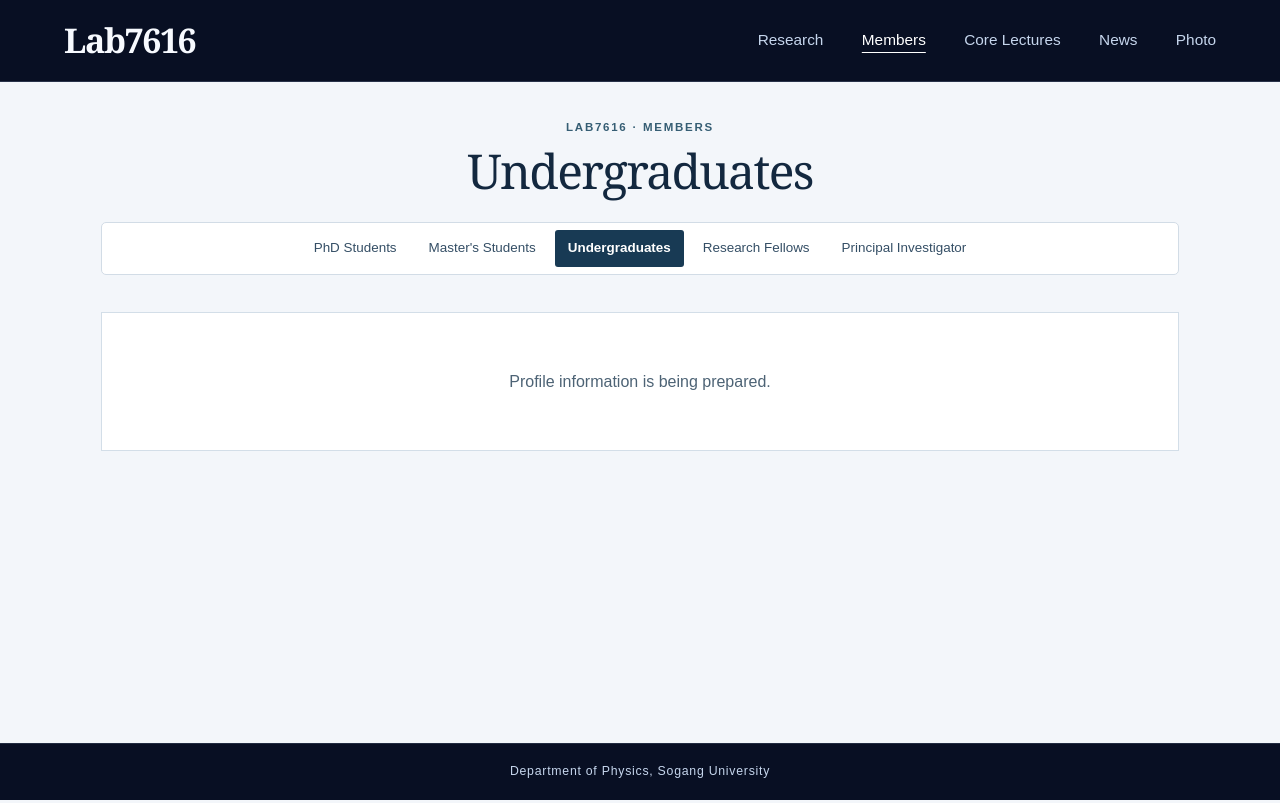
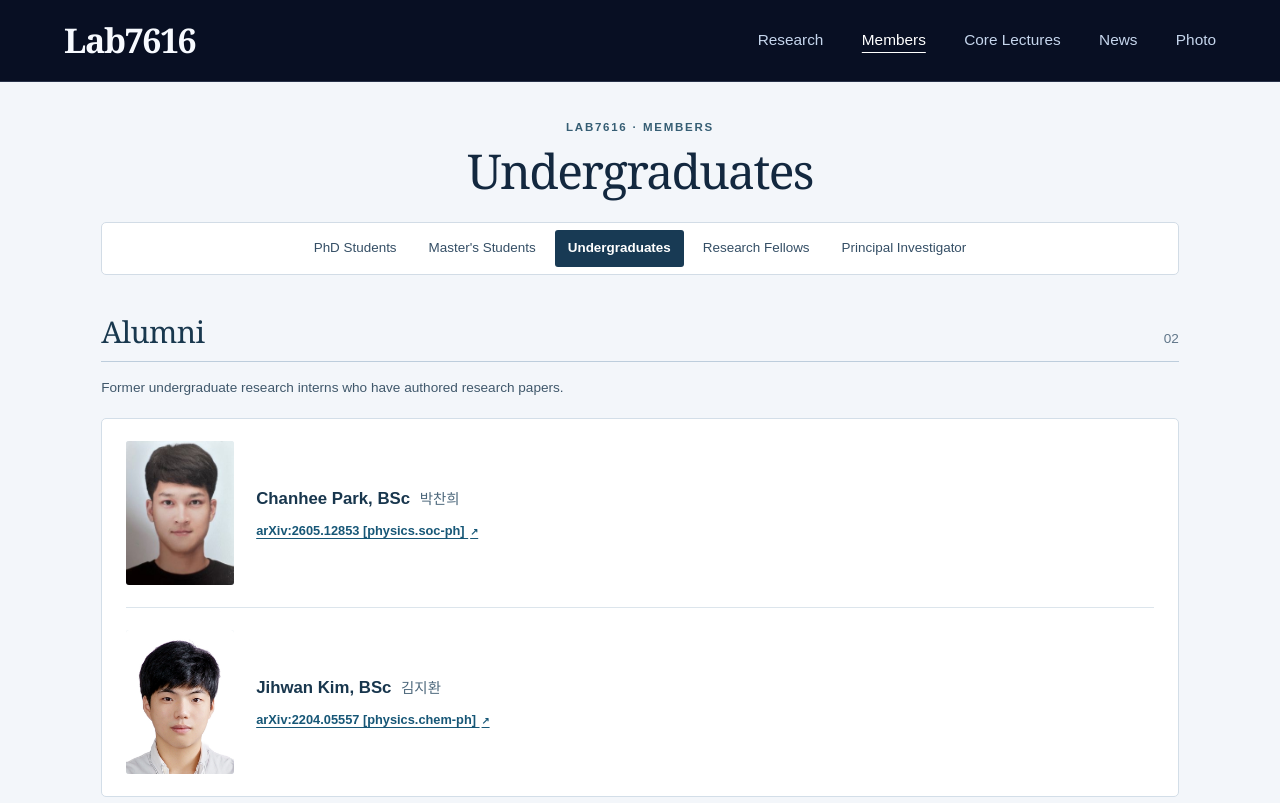
Before and after one commit to Lab7616/Lab7616.github.io, a plain HTML site: page members/undergraduates.html in a window 1280 px wide. Shown: the top 803 px of the page. Drawn offline with Linux system fonts and the light colour scheme.

Commit message:
Add files via upload

```diff
--- a/members/undergraduates.html
+++ b/members/undergraduates.html
@@ -1,4 +1,156 @@
-<!doctype html>
-<html lang="en"><head><meta charset="utf-8"><meta name="viewport" content="width=device-width, initial-scale=1"><meta name="description" content="Undergraduates at Lab7616, Sogang University"><title>Undergraduates | Lab7616</title><link rel="stylesheet" href="../css/style.css"><link rel="stylesheet" href="members.css"></head>
-<body class="members-page"><a class="skip-link" href="#main">Skip to content</a><header class="site-header"><a class="brand" href="../index.html" aria-label="Lab7616 home">Lab7616</a><nav aria-label="Main navigation"><a href="../research.html">Research</a><a href="phd.html" aria-current="true">Members</a><a href="../core-lectures.html">Core Lectures</a><a href="../news.html">News</a><a href="../photo.html">Photo</a></nav></header>
-<main id="main" class="members-main"><div class="members-intro"><p class="overline">Lab7616 · Members</p><h1>Undergraduates</h1></div><nav class="member-nav" aria-label="Member categories"><a href="phd.html">PhD Students</a><a href="masters.html">Master&#x27;s Students</a><a href="undergraduates.html" aria-current="page">Undergraduates</a><a href="research-fellows.html">Research Fellows</a><a href="pi.html">Principal Investigator</a></nav><section class="member-section pending"><p>Profile information is being prepared.</p></section></main><footer class="site-footer">Department of Physics, Sogang University</footer></body></html>
+<!DOCTYPE html>
+<html lang="en">
+ <head>
+  <meta charset="utf-8"/>
+  <meta content="width=device-width, initial-scale=1" name="viewport"/>
+  <meta content="Undergraduate research alumni at Lab7616, Sogang University" name="description"/>
+  <title>
+   Undergraduates | Lab7616
+  </title>
+  <link href="../css/style.css" rel="stylesheet"/>
+  <link href="members.css" rel="stylesheet"/>
+  <style>
+   /* Undergraduate alumni portraits — scoped to this page. */
+.alumni-section .alumnus {grid-template-columns:108px minmax(0,1fr);align-items:center;}
+.alumni-visual {display:flex;flex-direction:column;align-items:center;min-width:0;}
+.alumni-visual .portrait {width:100%;aspect-ratio:3 / 4;}
+@media(max-width:620px){.alumni-section .alumnus{grid-template-columns:76px minmax(0,1fr);gap:13px;}}
+  </style>
+ </head>
+ <body class="members-page">
+  <a class="skip-link" href="#main">
+   Skip to content
+  </a>
+  <header class="site-header">
+   <a aria-label="Lab7616 home" class="brand" href="../index.html">
+    Lab7616
+   </a>
+   <nav aria-label="Main navigation">
+    <a href="../research.html">
+     Research
+    </a>
+    <a aria-current="true" href="phd.html">
+     Members
+    </a>
+    <a href="../core-lectures.html">
+     Core Lectures
+    </a>
+    <a href="../news.html">
+     News
+    </a>
+    <a href="../photo.html">
+     Photo
+    </a>
+   </nav>
+  </header>
+  <main class="members-main" id="main">
+   <div class="members-intro">
+    <p class="overline">
+     Lab7616 · Members
+    </p>
+    <h1>
+     Undergraduates
+    </h1>
+   </div>
+   <nav aria-label="Member categories" class="member-nav">
+    <a href="phd.html">
+     PhD Students
+    </a>
+    <a href="masters.html">
+     Master's Students
+    </a>
+    <a aria-current="page" href="undergraduates.html">
+     Undergraduates
+    </a>
+    <a href="research-fellows.html">
+     Research Fellows
+    </a>
+    <a href="pi.html">
+     Principal Investigator
+    </a>
+   </nav>
+   <section aria-labelledby="alumni-heading" class="member-section alumni-section">
+    <div class="section-heading">
+     <h2 id="alumni-heading">
+      Alumni
+     </h2>
+     <span class="section-count">
+      02
+     </span>
+    </div>
+    <p class="alumni-meta" style="margin:-8px 0 20px;">
+     Former undergraduate research interns who have authored research papers.
+    </p>
+    <div class="alumni-list">
+     <article class="alumnus">
+      <div class="alumni-visual">
+       <!-- Set --photo-position to adjust this portrait's crop. -->
+       <div class="portrait" style="--photo-position: 50% 30%;">
+        <div aria-hidden="true" class="photo-placeholder">
+         <svg fill="none" viewBox="0 0 64 64">
+          <circle cx="32" cy="23" r="11" stroke="currentColor" stroke-width="2">
+          </circle>
+          <path d="M12 56c0-12 9-19 20-19s20 7 20 19" stroke="currentColor" stroke-linecap="round" stroke-width="2">
+          </path>
+         </svg>
+        </div>
+        <img alt="Portrait of Chanhee Park" decoding="async" loading="lazy" onerror="this.hidden=true;" src="../images/members/chanhee-park.jpg"/>
+       </div>
+      </div>
+      <div class="alumni-info">
+       <h3>
+        Chanhee Park, BSc
+        <span class="korean-name" lang="ko">
+         박찬희
+        </span>
+       </h3>
+       <div class="profile-links">
+        <a href="https://arxiv.org/abs/2605.12853" rel="noopener noreferrer" target="_blank">
+         arXiv:2605.12853 [physics.soc-ph]
+         <span aria-hidden="true">
+          ↗
+         </span>
+        </a>
+       </div>
+      </div>
+     </article>
+     <article class="alumnus">
+      <div class="alumni-visual">
+       <!-- Set --photo-position to adjust this portrait's crop. -->
+       <div class="portrait" style="--photo-position: 50% 30%;">
+        <div aria-hidden="true" class="photo-placeholder">
+         <svg fill="none" viewBox="0 0 64 64">
+          <circle cx="32" cy="23" r="11" stroke="currentColor" stroke-width="2">
+          </circle>
+          <path d="M12 56c0-12 9-19 20-19s20 7 20 19" stroke="currentColor" stroke-linecap="round" stroke-width="2">
+          </path>
+         </svg>
+        </div>
+        <img alt="Portrait of Jihwan Kim" decoding="async" loading="lazy" onerror="this.hidden=true;" src="../images/members/jihwan-kim.jpg"/>
+       </div>
+      </div>
+      <div class="alumni-info">
+       <h3>
+        Jihwan Kim, BSc
+        <span class="korean-name" lang="ko">
+         김지환
+        </span>
+       </h3>
+       <div class="profile-links">
+        <a href="https://arxiv.org/abs/2204.05557" rel="noopener noreferrer" target="_blank">
+         arXiv:2204.05557 [physics.chem-ph]
+         <span aria-hidden="true">
+          ↗
+         </span>
+        </a>
+       </div>
+      </div>
+     </article>
+    </div>
+   </section>
+  </main>
+  <footer class="site-footer">
+   Department of Physics, Sogang University
+  </footer>
+ </body>
+</html>
```
